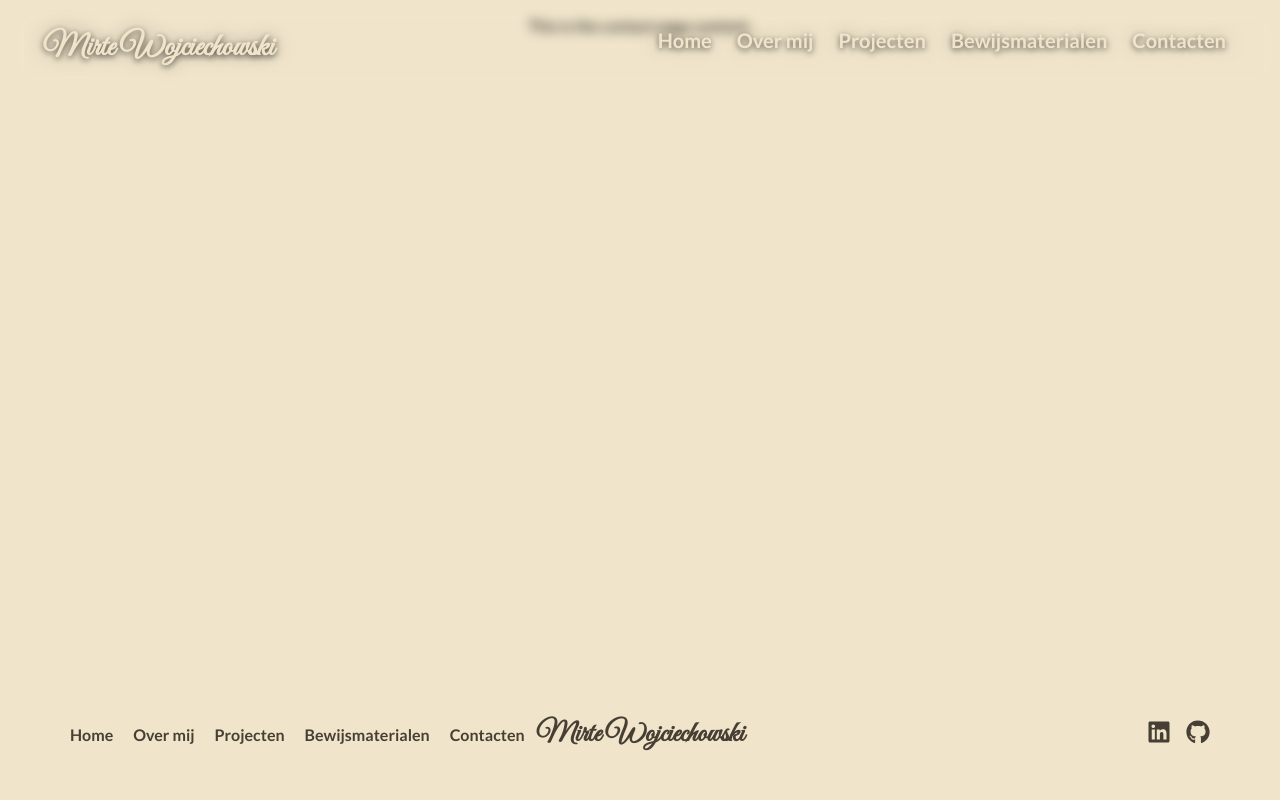
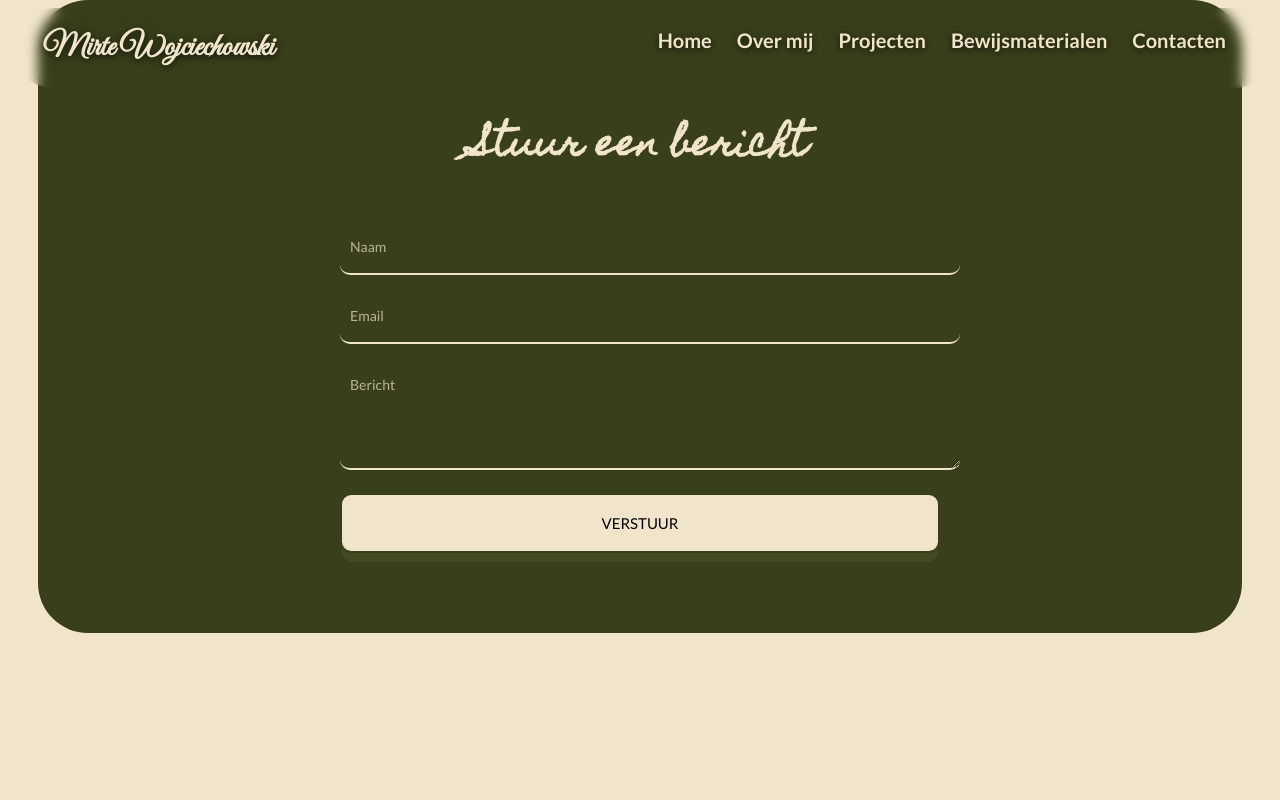
Before and after one commit to M1rte/Portfolio-Examen, a React (Create React App) app in the folder portfolio_mirte_wojciechowski_2025/: page /contact in a window 1280 px wide. Shown: the top 800 px of the page. Built offline with nearby package versions, Linux system fonts and the light colour scheme.

Commit message:
contact page WIP!
added contact page
added working input field
added .env file for "EmailJS"
added auto reply mail that sends when input field is correct
added working email sending service

```diff
--- a/portfolio_mirte_wojciechowski_2025/package.json
+++ b/portfolio_mirte_wojciechowski_2025/package.json
@@ -3,6 +3,7 @@
   "version": "0.1.0",
   "private": true,
   "dependencies": {
+    "@emailjs/browser": "^4.4.1",
     "@testing-library/dom": "^10.4.1",
     "@testing-library/jest-dom": "^6.8.0",
     "@testing-library/react": "^16.3.0",
--- a/portfolio_mirte_wojciechowski_2025/src/Components/Navbar.css
+++ b/portfolio_mirte_wojciechowski_2025/src/Components/Navbar.css
@@ -14,10 +14,8 @@ body {
   width: 94%;
   z-index: 1000;
   border-radius: 50px;
-
   backdrop-filter: blur(6px);
   -webkit-backdrop-filter: blur(6px);
-
   transition:
     backdrop-filter 0.3s ease,
     background-color 0.3s ease;
--- a/portfolio_mirte_wojciechowski_2025/src/Pages/Contact.css
+++ b/portfolio_mirte_wojciechowski_2025/src/Pages/Contact.css
@@ -0,0 +1,224 @@
+.contact {
+  display: flex;
+  flex-direction: column;
+  gap: 120px;
+  padding-bottom: 15%;
+}
+
+/* Reuse same section layout */
+.section {
+  display: flex;
+  align-items: center;
+  gap: 40px;
+}
+
+.section.reverse {
+  flex-direction: row-reverse;
+}
+
+/* Image styling (same as home) */
+.image-container {
+  flex: 1;
+}
+
+.image-container img {
+  width: 75%;
+  margin-left: 3rem;
+  height: auto;
+  border-radius: 15px;
+  object-fit: cover;
+  box-shadow: 0 4px 10px rgba(0, 0, 0, 0.2);
+}
+
+/* Text styling */
+.text-container {
+  flex: 1;
+}
+
+.text-container h2 {
+  font-family: "Homemade Apple", cursive;
+  font-size: 2rem;
+  margin-bottom: 20px;
+}
+
+.text-container p {
+  font-family: "Lato", sans-serif;
+  font-size: 1.1rem;
+  line-height: 1.6;
+  color: #473f34;
+}
+
+.text-container-reverse {
+  flex: 1;
+  margin-left: 3rem;
+}
+
+.text-container-reverse h2 {
+  font-family: "Homemade Apple", cursive;
+  font-size: 2rem;
+  margin-bottom: 20px;
+}
+
+.text-container-reverse p {
+  font-family: "Lato", sans-serif;
+  font-size: 1.1rem;
+  line-height: 1.6;
+  color: #473f34;
+}
+
+/* Contact form section */
+.contact-form-section {
+  background-color: #393f1a;
+  padding: 80px 40px;
+  text-align: center;
+  border-radius: 50px;
+  margin: 0 3%;
+}
+
+.contact-form-section h2 {
+  font-family: "Homemade Apple", cursive;
+  font-size: 2.2rem;
+  color: #f0e5cb;
+  margin-bottom: 40px;
+}
+
+/* Form styling */
+.contact-form {
+  max-width: 600px;
+  margin: 0 auto;
+  display: flex;
+  flex-direction: column;
+  gap: 20px;
+}
+
+.contact-form input,
+.contact-form textarea {
+  padding: 14px;
+  border: 2px solid #393f1a;
+  border-radius: 10px;
+  font-size: 16px;
+  font-family: "Lato", sans-serif;
+  outline: none;
+  transition: 0.3s ease;
+}
+
+.contact-form input:focus,
+.contact-form textarea:focus {
+  border-color: #8c9657;
+  box-shadow: 0 0 0 2px rgba(140, 150, 87, 0.2);
+}
+
+/* Match your button style */
+button {
+  position: relative;
+  display: inline-block;
+  cursor: pointer;
+  outline: none;
+  border: 0;
+  font-family: inherit;
+  font-size: 15px;
+}
+
+button.header-button-home {
+  text-transform: uppercase;
+  padding: 1.25em 2em;
+  background: #f0e5cb;
+  border: 2px solid #393f1a;
+  border-radius: 0.75em;
+  transform-style: preserve-3d;
+  transition: transform 150ms cubic-bezier(0, 0, 0.58, 1),
+              background 150ms cubic-bezier(0, 0, 0.58, 1);
+}
+
+button.header-button-home::before {
+  position: absolute;
+  content: '';
+  width: 100%;
+  height: 100%;
+  top: 0;
+  left: 0;
+  background: #444b22;
+  border-radius: inherit;
+  transform: translate3d(0, 0.75em, -1em);
+  transition: transform 150ms cubic-bezier(0, 0, 0.58, 1);
+}
+
+button.header-button-home:hover {
+  background: #8c9657;
+  transform: translate(0, 0.25em);
+}
+
+button.header-button-home:hover::before {
+  transform: translate3d(0, 0.5em, -1em);
+}
+
+button.header-button-home:active {
+  transform: translate(0em, 0.75em);
+}
+
+button.header-button-home:active::before {
+  transform: translate3d(0, 0, -1em);
+}
+
+/* Input group */
+.input-group {
+  position: relative;
+  width: 100%;
+}
+
+/* Inputs */
+.input-group input,
+.input-group textarea {
+  width: 100%;
+  padding: 14px 10px;
+  border: none;
+  border-bottom: 2px solid #f0e5cb;
+  background: transparent;
+  color: #f0e5cb;
+  font-size: 16px;
+  font-family: "Lato", sans-serif;
+  outline: none;
+}
+
+/* Labels */
+.input-group label {
+  position: absolute;
+  left: 10px;
+  top: 12px;
+  color: #f0e5cb;
+  font-size: 14px;
+  pointer-events: none;
+  transition: 0.3s ease;
+  opacity: 0.7;
+}
+
+/* Floating effect */
+.input-group input:focus + label,
+.input-group input:valid + label,
+.input-group textarea:focus + label,
+.input-group textarea:valid + label {
+  top: -10px;
+  font-size: 12px;
+  color: #8c9657;
+}
+
+/* Focus underline */
+.input-group input:focus,
+.input-group textarea:focus {
+  border-bottom: 2px solid #8c9657;
+}
+
+/* Success message */
+.success-msg {
+  margin-top: 15px;
+  color: #f0e5cb;
+  font-family: "Lato", sans-serif;
+  opacity: 0;
+  animation: fadeIn 0.5s ease forwards;
+}
+
+@keyframes fadeIn {
+  to {
+    opacity: 1;
+  }
+}
--- a/portfolio_mirte_wojciechowski_2025/src/Pages/Contact.js
+++ b/portfolio_mirte_wojciechowski_2025/src/Pages/Contact.js
@@ -1,9 +1,77 @@
 import "./Contact.css";
+import { useRef, useState } from "react";
+import emailjs from "@emailjs/browser";
 
 export default function Contact() {
+  const form = useRef();
+
+  const [sent, setSent] = useState(false);
+  const [loading, setLoading] = useState(false);
+  const [error, setError] = useState(false);
+
+  const sendEmail = (e) => {
+    e.preventDefault();
+
+    // Check if variables are loading correctly
+    if (!process.env.REACT_APP_SERVICE_ID) {
+      console.error("Environment variables not found! Check your .env file and restart your server.");
+      setError(true);
+      return;
+    }
+
+    setLoading(true);
+    setError(false);
+
+    emailjs
+      .sendForm(
+        process.env.REACT_APP_SERVICE_ID,
+        process.env.REACT_APP_TEMPLATE_ID,
+        form.current,
+        process.env.REACT_APP_PUBLIC_KEY
+      )
+      .then(() => {
+        setSent(true);
+        setLoading(false);
+        form.current.reset();
+        setTimeout(() => setSent(false), 3000);
+      })
+      .catch((err) => {
+        console.error("EmailJS Error:", err);
+        setError(true);
+        setLoading(false);
+      });
+  };
+
   return (
-    <div>
-      <p style={{ textAlign: "center" }}>This is the contact page content.</p>
+    <div className="contact">
+      <section className="contact-form-section">
+        <h2>Stuur een bericht</h2>
+
+        <form ref={form} onSubmit={sendEmail} className="contact-form">
+          <div className="input-group">
+            {/* Added id and htmlFor to fix accessibility error */}
+            <input type="text" name="user_name" id="user_name" required />
+            <label htmlFor="user_name">Naam</label>
+          </div>
+
+          <div className="input-group">
+            <input type="email" name="user_email" id="user_email" required />
+            <label htmlFor="user_email">Email</label>
+          </div>
+
+          <div className="input-group">
+            <textarea name="message" id="message" rows="4" required></textarea>
+            <label htmlFor="message">Bericht</label>
+          </div>
+
+          <button type="submit" className="header-button-home" disabled={loading}>
+            {loading ? "Versturen..." : "Verstuur"}
+          </button>
+
+          {sent && <p className="success-msg">Bericht verzonden! 🎉</p>}
+          {error && <p className="error-msg" style={{color: "#ff8a8a"}}>Er ging iets mis 😢</p>}
+        </form>
+      </section>
     </div>
   );
 }
```
Also changed, not shown: 2 other files (tests, documents, lock files or other folders).
